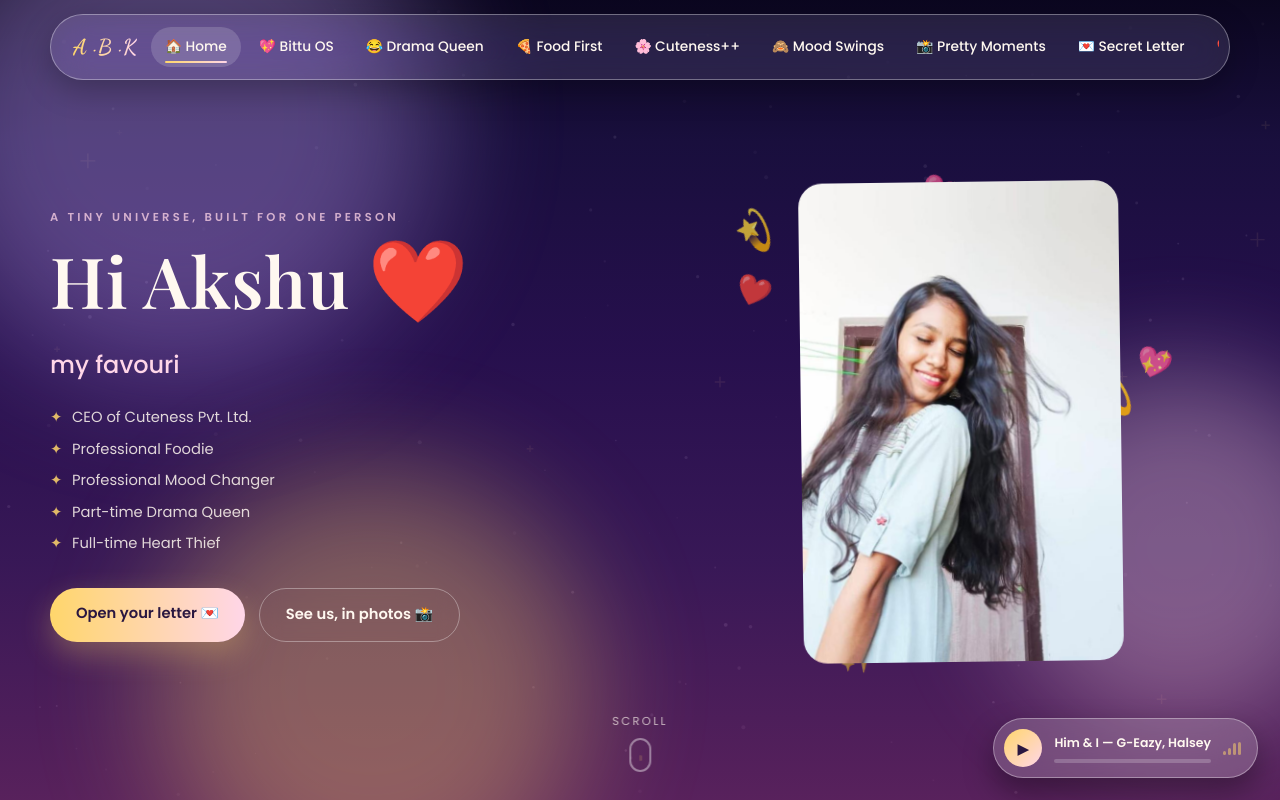
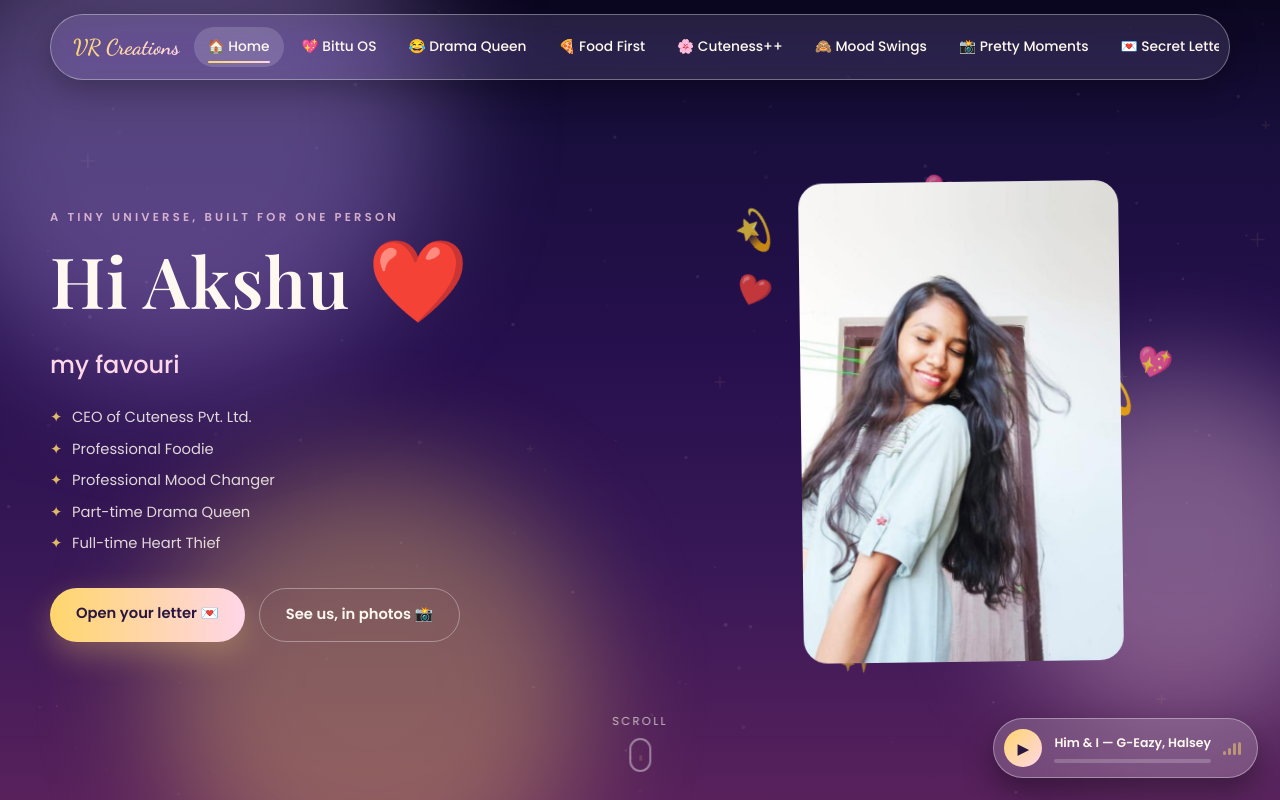
Before and after one commit to VaibhavRtd7/for-akshu, a plain HTML site: page index.html in a window 1280 px wide. Shown: the top 800 px of the page. Drawn offline with nearby package versions, Linux system fonts and the light colour scheme; animation ran at ten frames a second; a web font is replaced by a local one.

Commit message:
udpateTag name

```diff
--- a/index.html
+++ b/index.html
@@ -612,7 +612,7 @@ html, body{ max-width:100%; overflow-x:hidden; }
 <!-- ============================== NAVBAR ============================== -->
 <header class="nav">
   <div class="nav-inner">
-    <a href="#home" class="brand">A · B · K</a>
+    <a href="#home" class="brand">VR Creations</a>
     <nav class="nav-links" id="navLinks">
       <a href="#home">🏠 Home</a>
       <a href="#bittu-os">💖 Bittu OS</a>
```
